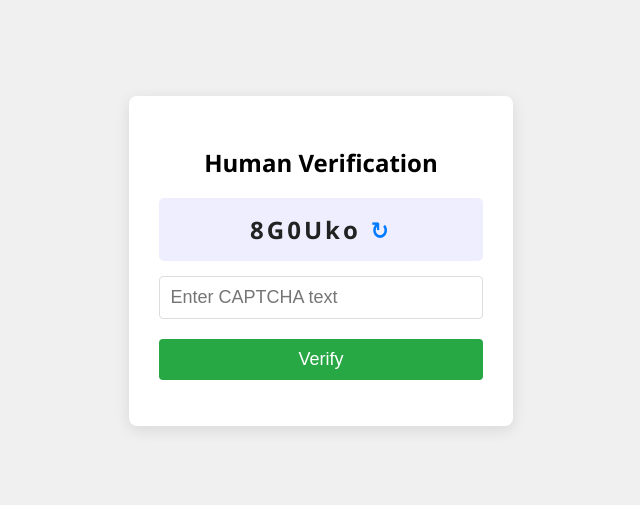
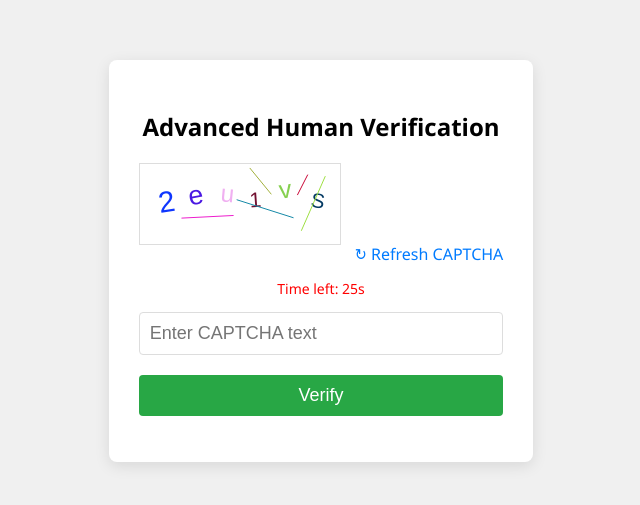
Before and after one commit to KevinGutej/CaptchaHTML, a plain HTML site: page index.html in a window 1280 px wide. Shown: the part 139-644 px from the top of the page, without its empty margins (319-959 px from the left). Drawn offline with Linux system fonts and the light colour scheme.

Commit message:
Timer added and refresh fixed also added attempts limitation

```diff
--- a/index.html
+++ b/index.html
@@ -4,7 +4,7 @@
 <head>
     <meta charset="UTF-8">
     <meta name="viewport" content="width=device-width, initial-scale=1.0">
-    <title>Advanced CAPTCHA Verification</title>
+    <title>Advanced CAPTCHA with Timer</title>
     <style>
         * {
             box-sizing: border-box;
@@ -26,22 +26,13 @@
             padding: 30px;
             border-radius: 8px;
             box-shadow: 0px 4px 15px rgba(0, 0, 0, 0.1);
-            max-width: 400px;
+            max-width: 450px;
             text-align: center;
         }
 
-        .captcha-box {
-            display: flex;
-            justify-content: center;
-            align-items: center;
-            background-color: #eef;
-            padding: 15px;
-            border-radius: 5px;
-            font-size: 24px;
-            font-weight: bold;
-            color: #222;
-            letter-spacing: 3px;
+        canvas {
             margin-bottom: 15px;
+            border: 1px solid #ddd;
         }
 
         .refresh-icon {
@@ -97,50 +88,113 @@
         .result-msg.error {
             color: red;
         }
+
+        .timer {
+            font-size: 14px;
+            color: red;
+        }
     </style>
 </head>
 
 <body>
     <div class="captcha-wrapper">
-        <h2>Human Verification</h2>
-        <div class="captcha-box" id="generatedCaptcha">
-            <span id="captchaText"></span>
-            <span class="refresh-icon" onclick="reloadCaptcha()">&#x21bb;</span>
-        </div>
-        <input type="text" id="userInput" class="captcha-input" placeholder="Enter CAPTCHA text">
-        <button class="submit-btn" onclick="checkCaptcha()">Verify</button>
+        <h2>Advanced Human Verification</h2>
+        <canvas id="captchaCanvas" width="200" height="80"></canvas>
+        <span class="refresh-icon" onclick="reloadCaptcha()">&#x21bb; Refresh CAPTCHA</span>
+        <p class="timer" id="timerText"></p>
+        <input type="text" id="userCaptchaInput" class="captcha-input" placeholder="Enter CAPTCHA text">
+        <button class="submit-btn" onclick="validateCaptcha()">Verify</button>
         <p class="result-msg" id="captchaResult"></p>
     </div>
 
     <script>
-        let captchaValue = '';
-        function createCaptcha() {
+        let captchaText = '';
+        let timer;
+        let maxAttempts = 3;
+        let attemptsLeft = maxAttempts;
+        let timeLimit = 30;
+
+        function generateCaptcha() {
+            const canvas = document.getElementById('captchaCanvas');
+            const ctx = canvas.getContext('2d');
             const chars = 'ABCDEFGHIJKLMNOPQRSTUVWXYZabcdefghijklmnopqrstuvwxyz0123456789';
-            let captcha = '';
+            captchaText = '';
             for (let i = 0; i < 6; i++) {
-                captcha += chars.charAt(Math.floor(Math.random() * chars.length));
+                captchaText += chars.charAt(Math.floor(Math.random() * chars.length));
             }
-            captchaValue = captcha;
-            document.getElementById('captchaText').textContent = captchaValue;
+            ctx.clearRect(0, 0, canvas.width, canvas.height);
+            for (let i = 0; i < captchaText.length; i++) {
+                const fontSize = Math.random() * (30 - 20) + 20;
+                const x = 20 + i * 30;
+                const y = Math.random() * (50 - 30) + 30;
+                const angle = (Math.random() - 0.5) * 0.4;
+                const color = `rgb(${Math.random() * 255},${Math.random() * 255},${Math.random() * 255})`;
+
+                ctx.font = `${fontSize}px Arial`;
+                ctx.fillStyle = color;
+                ctx.save();
+                ctx.translate(x, y);
+                ctx.rotate(angle);
+                ctx.fillText(captchaText[i], 0, 0);
+                ctx.restore();
+            }
+            for (let i = 0; i < 5; i++) {
+                ctx.strokeStyle = `rgb(${Math.random() * 255},${Math.random() * 255},${Math.random() * 255})`;
+                ctx.beginPath();
+                ctx.moveTo(Math.random() * canvas.width, Math.random() * canvas.height);
+                ctx.lineTo(Math.random() * canvas.width, Math.random() * canvas.height);
+                ctx.stroke();
+            }
         }
         function reloadCaptcha() {
-            createCaptcha();
-            document.getElementById('userInput').value = '';
+            generateCaptcha();
+            document.getElementById('userCaptchaInput').value = '';
             document.getElementById('captchaResult').textContent = '';
+            attemptsLeft = maxAttempts;
+            startTimer();
         }
-        function checkCaptcha() {
-            const userCaptcha = document.getElementById('userInput').value;
+        function validateCaptcha() {
+            const userInput = document.getElementById('userCaptchaInput').value;
             const resultMsg = document.getElementById('captchaResult');
 
-            if (userCaptcha.toLowerCase() === captchaValue.toLowerCase()) {
-                resultMsg.textContent = 'Verification successful!';
-                resultMsg.className = 'result-msg success';
+            if (attemptsLeft > 0) {
+                if (userInput.toLowerCase() === captchaText.toLowerCase()) {
+                    resultMsg.textContent = 'Verification successful!';
+                    resultMsg.className = 'result-msg success';
+                    clearInterval(timer);
+                } else {
+                    attemptsLeft--;
+                    resultMsg.textContent = `Incorrect CAPTCHA. Attempts left: ${attemptsLeft}`;
+                    resultMsg.className = 'result-msg error';
+                    if (attemptsLeft === 0) {
+                        resultMsg.textContent = 'Maximum attempts reached. Please refresh the CAPTCHA.';
+                    }
+                }
             } else {
-                resultMsg.textContent = 'Incorrect CAPTCHA. Please try again.';
-                resultMsg.className = 'result-msg error';
+                resultMsg.textContent = 'No attempts left. Please refresh the CAPTCHA.';
             }
         }
-        window.onload = createCaptcha;
+        function startTimer() {
+            let timeRemaining = timeLimit;
+            const timerText = document.getElementById('timerText');
+            timerText.textContent = `Time left: ${timeRemaining}s`;
+
+            clearInterval(timer);
+            timer = setInterval(() => {
+                timeRemaining--;
+                timerText.textContent = `Time left: ${timeRemaining}s`;
+
+                if (timeRemaining <= 0) {
+                    clearInterval(timer);
+                    timerText.textContent = 'Time is up! Please refresh the CAPTCHA.';
+                    attemptsLeft = 0;
+                }
+            }, 1000);
+        }
+        window.onload = function () {
+            generateCaptcha();
+            startTimer();
+        };
     </script>
 </body>
 
```
